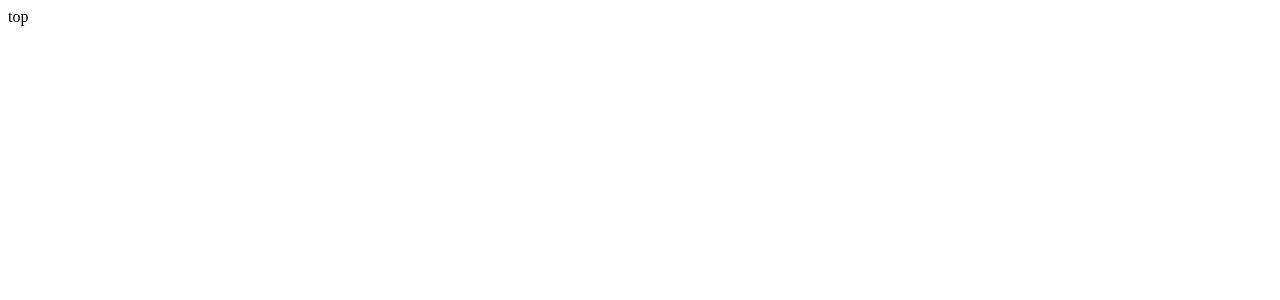
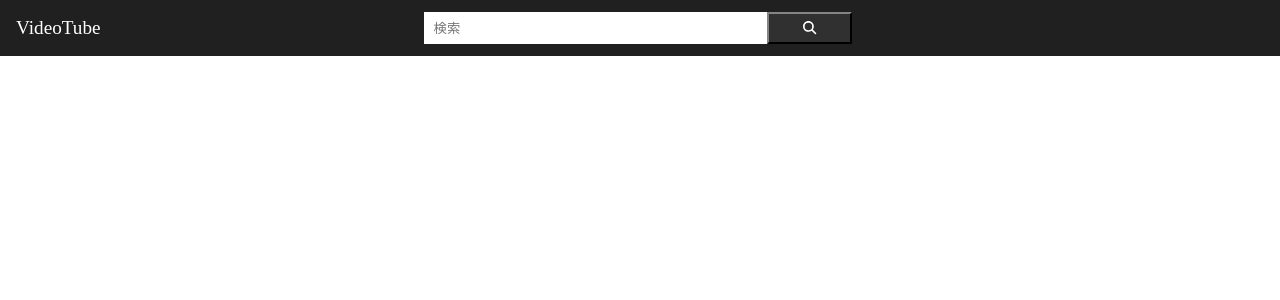
Before and after one commit to ttcksf/movie-app-react, a React (Create React App) app: page / in a window 1280 px wide. Shown: the top 300 px of the page. Built offline with nearby package versions, Linux system fonts and the light colour scheme.

Commit message:
create Header

```diff
--- a/package.json
+++ b/package.json
@@ -3,6 +3,9 @@
   "version": "0.1.0",
   "private": true,
   "dependencies": {
+    "@fortawesome/fontawesome-svg-core": "^6.1.2",
+    "@fortawesome/free-solid-svg-icons": "^6.1.2",
+    "@fortawesome/react-fontawesome": "^0.2.0",
     "@testing-library/jest-dom": "^5.16.5",
     "@testing-library/react": "^13.3.0",
     "@testing-library/user-event": "^13.5.0",
@@ -10,6 +13,7 @@
     "react-dom": "^18.2.0",
     "react-router-dom": "^6.3.0",
     "react-scripts": "5.0.1",
+    "sass": "^1.54.5",
     "web-vitals": "^2.1.4"
   },
   "scripts": {
--- /dev/null
+++ b/src/components/Header/Header.js
@@ -0,0 +1,25 @@
+import React from "react";
+import { FontAwesomeIcon } from "@fortawesome/react-fontawesome";
+import { faSearch } from "@fortawesome/free-solid-svg-icons";
+import { Link } from "react-router-dom";
+import Style from "./Header.module.scss";
+
+const Header = () => {
+  return (
+    <div className={Style.header}>
+      <div className={Style.item}>
+        <Link to="/">VideoTube</Link>
+      </div>
+      <div className={Style.item}>
+        <form>
+          <input type="text" placeholder="検索" />
+          <button type="submit">
+            <FontAwesomeIcon icon={faSearch} />
+          </button>
+        </form>
+      </div>
+    </div>
+  );
+};
+
+export default Header;
--- /dev/null
+++ b/src/components/Header/Header.module.scss
@@ -0,0 +1,44 @@
+.header {
+  position: fixed;
+  left: 0;
+  top: 0;
+  display: flex;
+  height: 56px;
+  background: #202020;
+  width: 100%;
+
+  a {
+    color: white;
+    font-size: 1.2rem;
+    line-height: 56px;
+    padding-left: 1rem;
+    text-decoration: none;
+  }
+  .item {
+    &:first-child {
+      flex-grow: 1;
+    }
+    &:last-child {
+      flex-grow: 2;
+    }
+  }
+  form {
+    width: 50%;
+    height: 32px;
+    display: flex;
+    margin: 12px 0;
+    input {
+      width: 80%;
+      text-indent: 0.5rem;
+      border: #121212;
+      background: white;
+      color: white;
+    }
+    button {
+      width: 20%;
+      background: #303030;
+      color: white;
+      border-color: #303030;
+    }
+  }
+}
--- /dev/null
+++ b/src/components/layout/Layout.js
@@ -0,0 +1,13 @@
+import React from "react";
+import Header from "../Header/Header";
+
+const Layout = ({ children }) => {
+  return (
+    <div>
+      <Header />
+      {children}
+    </div>
+  );
+};
+
+export default Layout;
--- a/src/pages/Search.js
+++ b/src/pages/Search.js
@@ -1,7 +1,8 @@
 import React from "react";
+import Layout from "../components/layout/Layout";
 
 const Search = () => {
-  return <div>Search</div>;
+  return <Layout>Search</Layout>;
 };
 
 export default Search;
--- a/src/pages/Top.js
+++ b/src/pages/Top.js
@@ -1,7 +1,8 @@
 import React from "react";
+import Layout from "../components/layout/Layout";
 
 const Top = () => {
-  return <div>top</div>;
+  return <Layout>top</Layout>;
 };
 
 export default Top;
--- a/src/pages/Watch.js
+++ b/src/pages/Watch.js
@@ -1,6 +1,7 @@
 import React from "react";
+import Layout from "../components/layout/Layout";
 const Watch = () => {
-  return <div>watch</div>;
+  return <Layout>watch</Layout>;
 };
 
 export default Watch;
```
Also changed, not shown: 1 other file (tests, documents, lock files or other folders).
